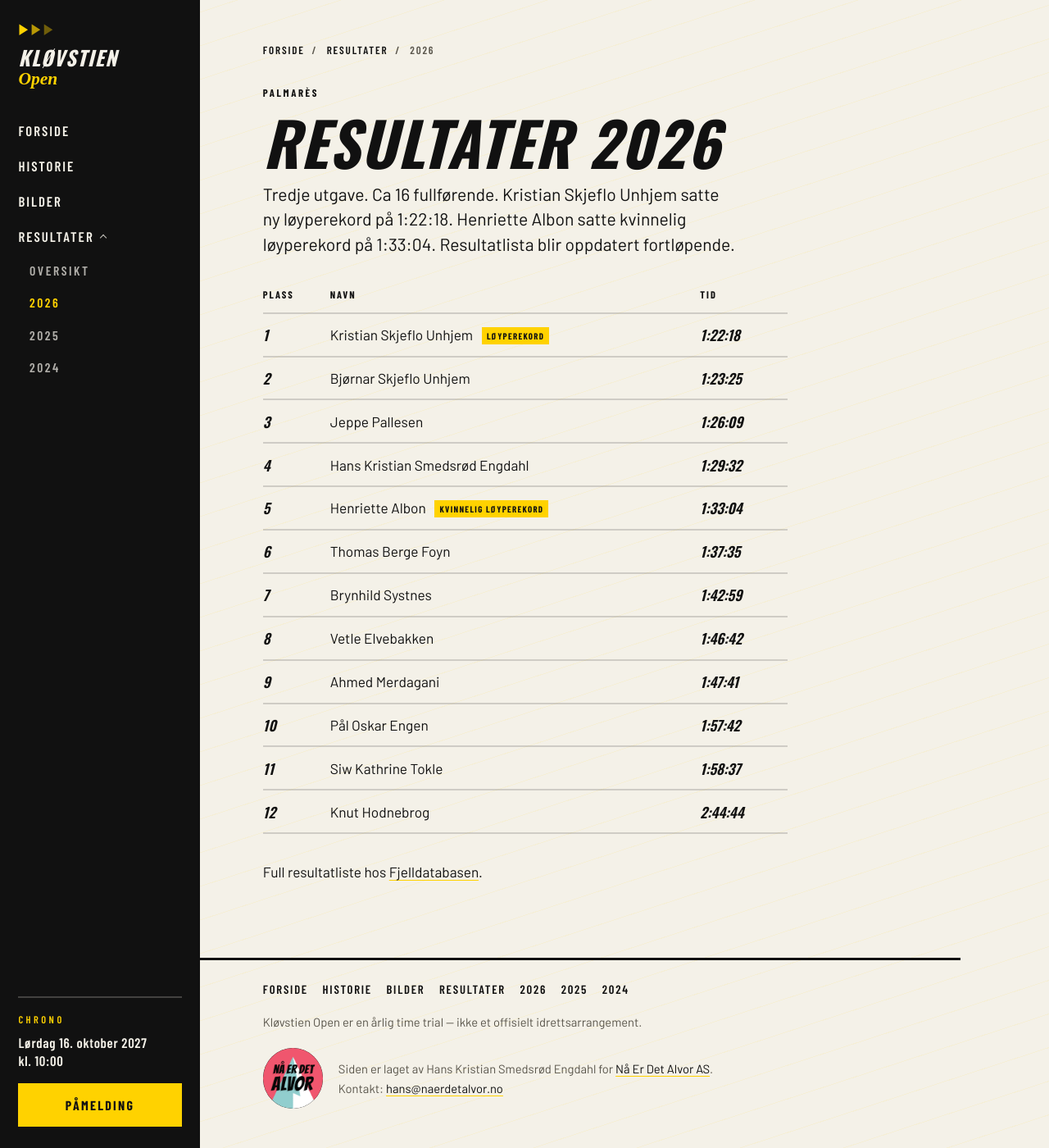
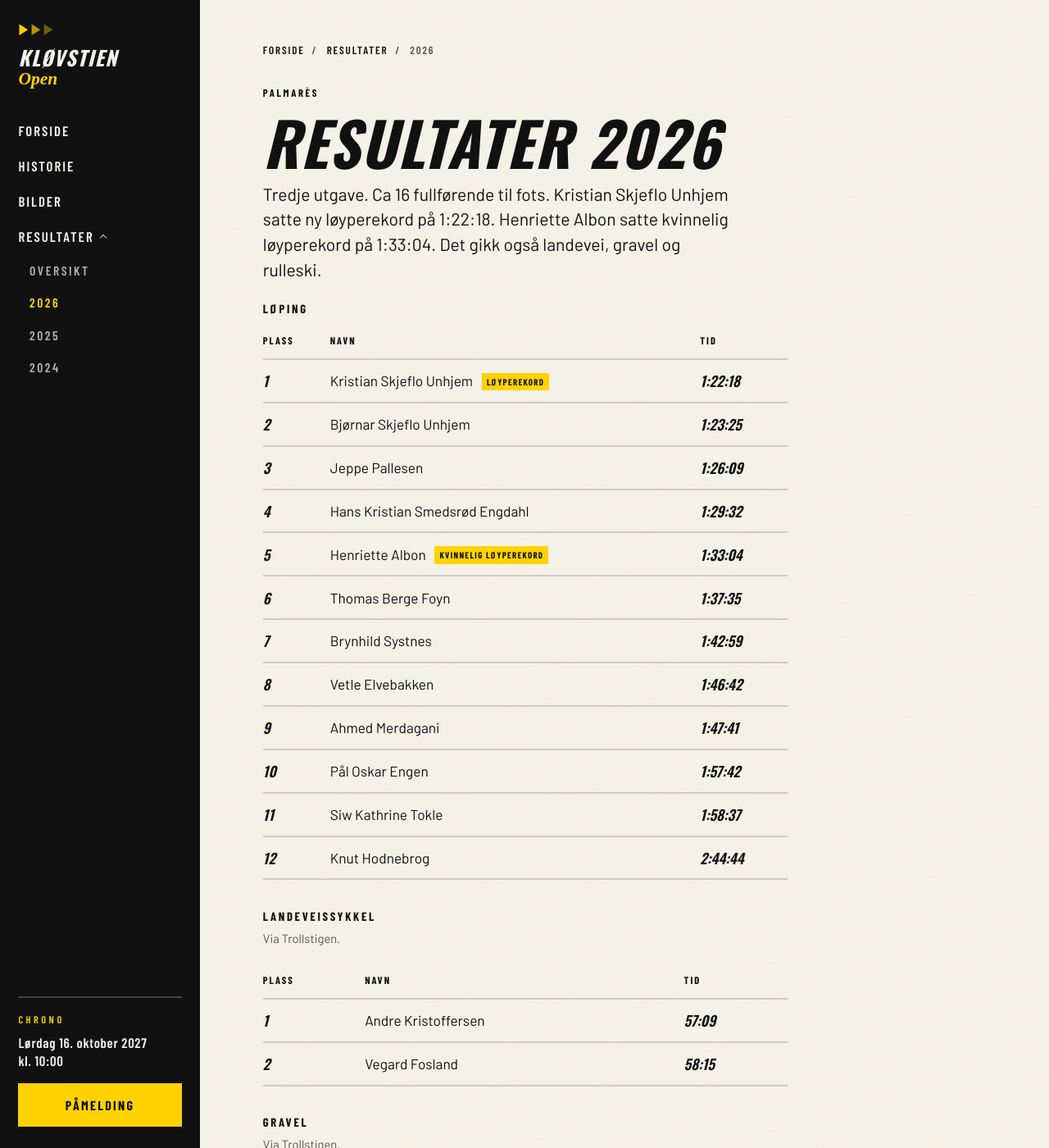
Before and after one commit to hanserino/klovstien, a Jekyll site: the page built from resultater/2026.md, in a window 1280 px wide and 1400 px high. Shown: the whole window at 82% size. Built offline with Jekyll 4.4.1, drawn with Linux system fonts in a browser that asks for light colours; some web fonts are replaced; some of the changed text lies outside the part shown.

Commit message:
Split 2026 results into running, cycling, and roller ski.
Co-authored-by: Cursor <cursoragent@cursor.com>

```diff
--- a/_data/resultater.yml
+++ b/_data/resultater.yml
@@ -42,47 +42,77 @@
 2026:
   title: "2026"
   status: arkiv
-  ingress: Tredje utgave. Ca 16 fullførende. Kristian Skjeflo Unhjem satte ny løyperekord på 1:22:18. Henriette Albon satte kvinnelig løyperekord på 1:33:04. Resultatlista blir oppdatert fortløpende.
+  ingress: Tredje utgave. Ca 16 fullførende til fots. Kristian Skjeflo Unhjem satte ny løyperekord på 1:22:18. Henriette Albon satte kvinnelig løyperekord på 1:33:04. Det gikk også landevei, gravel og rulleski.
   kilde_url: https://www.fjelldatabasen.no/races/klovstien-open/2026/17km
-  entries:
-    - plass: 1
-      navn: Kristian Skjeflo Unhjem
-      tid: "1:22:18"
-      rekord: true
-    - plass: 2
-      navn: Bjørnar Skjeflo Unhjem
-      tid: "1:23:25"
-    - plass: 3
-      navn: Jeppe Pallesen
-      tid: "1:26:09"
-    - plass: 4
-      navn: Hans Kristian Smedsrød Engdahl
-      tid: "1:29:32"
-    - plass: 5
-      navn: Henriette Albon
-      tid: "1:33:04"
-      rekord: Kvinnelig løyperekord
-    - plass: 6
-      navn: Thomas Berge Foyn
-      tid: "1:37:35"
-    - plass: 7
-      navn: Brynhild Systnes
-      tid: "1:42:59"
-    - plass: 8
-      navn: Vetle Elvebakken
-      tid: "1:46:42"
-    - plass: 9
-      navn: Ahmed Merdagani
-      tid: "1:47:41"
-    - plass: 10
-      navn: Pål Oskar Engen
-      tid: "1:57:42"
-    - plass: 11
-      navn: Siw Kathrine Tokle
-      tid: "1:58:37"
-    - plass: 12
-      navn: Knut Hodnebrog
-      tid: "2:44:44"
+  disipliner:
+    - id: loping
+      tittel: Løping
+      entries:
+        - plass: 1
+          navn: Kristian Skjeflo Unhjem
+          tid: "1:22:18"
+          rekord: true
+        - plass: 2
+          navn: Bjørnar Skjeflo Unhjem
+          tid: "1:23:25"
+        - plass: 3
+          navn: Jeppe Pallesen
+          tid: "1:26:09"
+        - plass: 4
+          navn: Hans Kristian Smedsrød Engdahl
+          tid: "1:29:32"
+        - plass: 5
+          navn: Henriette Albon
+          tid: "1:33:04"
+          rekord: Kvinnelig løyperekord
+        - plass: 6
+          navn: Thomas Berge Foyn
+          tid: "1:37:35"
+        - plass: 7
+          navn: Brynhild Systnes
+          tid: "1:42:59"
+        - plass: 8
+          navn: Vetle Elvebakken
+          tid: "1:46:42"
+        - plass: 9
+          navn: Ahmed Merdagani
+          tid: "1:47:41"
+        - plass: 10
+          navn: Pål Oskar Engen
+          tid: "1:57:42"
+        - plass: 11
+          navn: Siw Kathrine Tokle
+          tid: "1:58:37"
+        - plass: 12
+          navn: Knut Hodnebrog
+          tid: "2:44:44"
+    - id: landevei
+      tittel: Landeveissykkel
+      note: Via Trollstigen.
+      entries:
+        - plass: 1
+          navn: Andre Kristoffersen
+          tid: "57:09"
+        - plass: 2
+          navn: Vegard Fosland
+          tid: "58:15"
+    - id: gravel
+      tittel: Gravel
+      note: Via Trollstigen.
+      entries:
+        - plass: 1
+          navn: Lars Hauff
+          tid: Uvisst
+        - plass: 2
+          navn: Matti Bernitz
+          tid: "1:18:04"
+    - id: rulleski
+      tittel: Rulleski
+      note: Kun opp Trollstigen. Segmentet starter ved Trollstigen Camping.
+      entries:
+        - plass: 1
+          navn: Iver Systnes Hole
+          tid: "55:22"
 
 2027:
   title: "2027"
--- a/_includes/resultat-aar.html
+++ b/_includes/resultat-aar.html
@@ -12,40 +12,25 @@
 
   {% if data.status == 'kommende' %}
     <p class="notice">{{ site.race.date_display }} kl. {{ site.race.time }}. Påmelding hos <a href="{{ site.race.registration_url }}" target="_blank" rel="noopener noreferrer">{{ site.race.registration_label }}</a>{% if site.race.tracking_url %} og tidtaking hos <a href="{{ site.race.tracking_url }}" target="_blank" rel="noopener noreferrer">Fjelldatabasen</a>{% endif %}. Listen her oppdateres etter løpet.</p>
-  {% else %}
   {% endif %}
 
-  {% if data.entries and data.entries.size > 0 %}
-    <div class="table-wrap">
-      <table class="results">
-        <thead>
-          <tr>
-            <th>Plass</th>
-            <th>Navn</th>
-            <th>Tid</th>
-          </tr>
-        </thead>
-        <tbody>
-          {% for row in data.entries %}
-            <tr{% if row.tid contains 'DNF' or row.tid == 'Ukjent' %} class="is-dnf"{% endif %}>
-              <td>{{ row.plass }}</td>
-              <td>
-                {{ row.navn }}
-                {% if row.rekord %}
-                  <span class="record-flag">{% if row.rekord == true %}Løyperekord{% else %}{{ row.rekord }}{% endif %}</span>
-                {% endif %}
-                {% if row.merknad %}<span class="result-note">{{ row.merknad }}</span>{% endif %}
-              </td>
-              <td>{{ row.tid }}</td>
-            </tr>
-          {% endfor %}
-        </tbody>
-      </table>
-    </div>
-    {% if data.kilde_url %}
-      <p>Full resultatliste hos <a href="{{ data.kilde_url }}" target="_blank" rel="noopener noreferrer">Fjelldatabasen</a>.</p>
-    {% endif %}
+  {% if data.disipliner and data.disipliner.size > 0 %}
+    {% for disiplin in data.disipliner %}
+      <section class="result-discipline"{% if disiplin.id %} aria-labelledby="disiplin-{{ disiplin.id }}"{% endif %}>
+        <h2{% if disiplin.id %} id="disiplin-{{ disiplin.id }}"{% endif %} class="result-discipline-title">{{ disiplin.tittel }}</h2>
+        {% if disiplin.note %}
+          <p class="result-discipline-note">{{ disiplin.note }}</p>
+        {% endif %}
+        {% include resultat-tabell.html entries=disiplin.entries %}
+      </section>
+    {% endfor %}
+  {% elsif data.entries and data.entries.size > 0 %}
+    {% include resultat-tabell.html entries=data.entries %}
   {% else %}
     <p class="empty-results">Ingen tider er publisert her ennå. Når listen er klar, kommer den på denne siden.{% if site.race.tracking_url %} Fram til da er <a href="{{ site.race.tracking_url }}" target="_blank" rel="noopener noreferrer">Fjelldatabasen</a> stedet for tidtaking.{% endif %}</p>
   {% endif %}
+
+  {% if data.kilde_url %}
+    <p>Full resultatliste for løping hos <a href="{{ data.kilde_url }}" target="_blank" rel="noopener noreferrer">Fjelldatabasen</a>.</p>
+  {% endif %}
 </article>
--- /dev/null
+++ b/_includes/resultat-tabell.html
@@ -0,0 +1,30 @@
+{% if include.entries and include.entries.size > 0 %}
+  <div class="table-wrap">
+    <table class="results">
+      <thead>
+        <tr>
+          <th>Plass</th>
+          <th>Navn</th>
+          <th>Tid</th>
+        </tr>
+      </thead>
+      <tbody>
+        {% for row in include.entries %}
+          <tr{% if row.tid contains 'DNF' or row.tid == 'Ukjent' or row.tid == 'Uvisst' %} class="is-dnf"{% endif %}>
+            <td>{{ row.plass }}</td>
+            <td>
+              {{ row.navn }}
+              {% if row.rekord %}
+                <span class="record-flag">{% if row.rekord == true %}Løyperekord{% else %}{{ row.rekord }}{% endif %}</span>
+              {% endif %}
+              {% if row.merknad %}<span class="result-note">{{ row.merknad }}</span>{% endif %}
+            </td>
+            <td>{{ row.tid }}</td>
+          </tr>
+        {% endfor %}
+      </tbody>
+    </table>
+  </div>
+{% else %}
+  <p class="empty-results">Tider kommer.</p>
+{% endif %}
--- a/assets/css/main.css
+++ b/assets/css/main.css
@@ -1233,6 +1233,36 @@ a:hover {
   color: var(--ink-soft);
 }
 
+.result-discipline {
+  margin-top: 2.2rem;
+}
+
+.result-discipline:first-of-type {
+  margin-top: 1.5rem;
+}
+
+.prose .result-discipline-title {
+  font-family: var(--cond);
+  font-size: 0.92rem;
+  font-weight: 700;
+  font-style: normal;
+  letter-spacing: 0.18em;
+  text-transform: uppercase;
+  margin: 0 0 0.35rem;
+  line-height: 1.2;
+}
+
+.result-discipline-note {
+  margin: 0 0 0.55rem;
+  color: var(--ink-soft);
+  font-size: 0.92rem;
+}
+
+.result-discipline .table-wrap {
+  margin-top: 0.5rem;
+  margin-bottom: 0.4rem;
+}
+
 .table-wrap {
   overflow-x: auto;
   margin: 1.5rem 0 2rem;
```
Also changed, not shown: resultater.md (+7 -2 lines).
